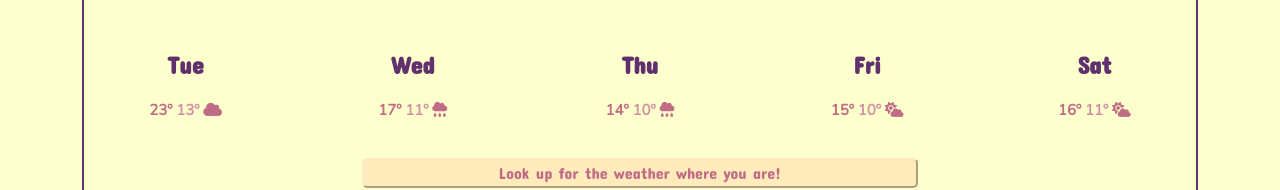
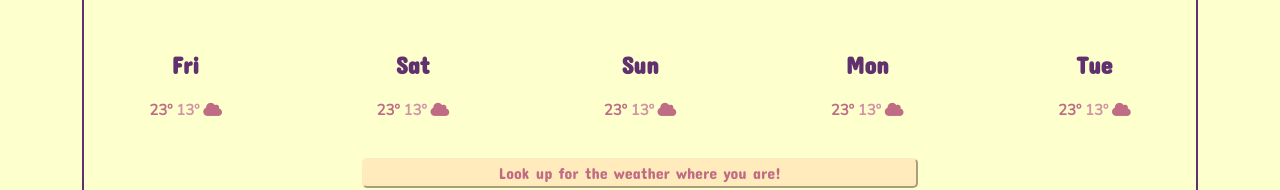
Before and after one commit to ritareigota/weather-crystalball, a plain HTML site: page index.html in a window 1280 px wide. Shown: the part 380-570 px from the top of the page. Drawn offline with nearby package versions, Linux system fonts and the light colour scheme; no server answers.

Commit message:
Created JS template for forecast

```diff
--- a/index.html
+++ b/index.html
@@ -49,30 +49,7 @@
                     </div>
                 </div>
             </div>
-            <div class="row second-row">
-                <div class="col first">
-                    <p class="day-name">Tue</p>
-                    <p class="day-temp">
-                        <span class="max-temp">23º  </span><span class="min-temp">13º </span><i class="fa-solid fa-cloud"></i>
-                    </p>
-                </div>
-                <div class="col second">
-                    <p class="day-name">Wed</p>
-                    <p class="day-temp"><span class="max-temp">17º </span><span class="min-temp">11º </span> <i class="fa-solid fa-cloud-rain"></i></p>
-                </div>
-                <div class="col third">
-                    <p class="day-name">Thu</p>
-                    <p class="day-temp"><span class="max-temp">14º </span><span class="min-temp">10º </span> <i class="fa-solid fa-cloud-rain"></i></p>
-                </div>
-                <div class="col forth">
-                    <p class="day-name">Fri</p>
-                    <p class="day-temp"><span class="max-temp">15º </span><span class="min-temp">10º </span> <i class="fa-solid fa-cloud-sun"></i></p>
-                </div>
-                <div class="col fifth">
-                    <p class="day-name">Sat</p>
-                    <p class="day-temp"><span class="max-temp">16º </span><span class="min-temp">11º </span> <i class="fa-solid fa-cloud-sun"></i></p>
-                </div>
-            </div>
+            <div class="forecast"></div>
             <button class="current-city-button">Look up for the weather where you are!</button>
             <div class="row third-row">
                 <div class="col-2">
--- a/javascript/javascript.js
+++ b/javascript/javascript.js
@@ -64,6 +64,30 @@ function showWeather (response) {
     let icon = document.querySelector(".icon");
     icon.setAttribute("src", `images/${response.data.weather[0].icon}.html`);
     icon.setAttribute("alt", response.data.weather[0].main);
+}
+
+function displayForecast () {
+    let forecastElement = document.querySelector(".forecast");
+
+    let days = ["Fri", "Sat", "Sun", "Mon", "Tue"];
+
+    let forecastHTML = `<div class="row second-row">`;
+    days.forEach(function (day) {
+        forecastHTML = forecastHTML +
+        `
+            <div class="col first">
+                <p class="day-name">${day}</p>
+                <p class="day-temp">
+                    <span class="max-temp">23º  </span><span class="min-temp">13º </span><i class="fa-solid fa-cloud"></i>
+                </p>
+            </div>
+        `;
+    })
+
+
+
+    forecastHTML = forecastHTML + `</div>`;
+    forecastElement.innerHTML = forecastHTML;
 }
 
 function search (city){
@@ -140,3 +164,5 @@ search ("aveiro");
 formatDate (currentDate);
 
 highlightCelsius ();
+
+displayForecast ();
```
